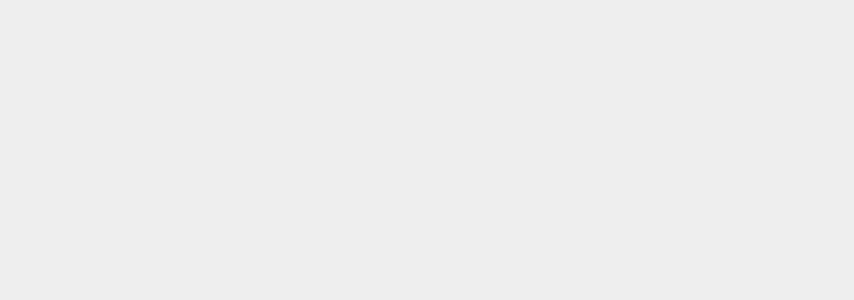
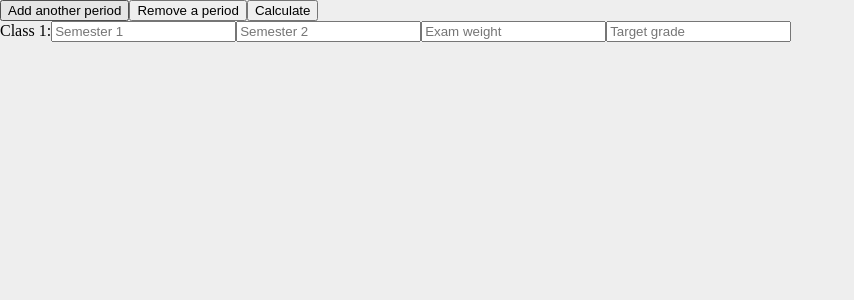
Before and after one commit to zfalstic/grade-calculator-v2, a React (Create React App) app: page /grade-calculator-v2/final in a window 1280 px wide. Shown: the top 300 px of the page, without its empty margins (0-854 px from the left). Built offline with nearby package versions, Linux system fonts and the light colour scheme.

Commit message:
AHHH backend final calculator done

```diff
--- a/src/pages/Average.tsx
+++ b/src/pages/Average.tsx
@@ -1,5 +1,7 @@
 import React from 'react';
 import './Average.css'
+
+import calculateAverage from '../scripts/average';
 
 export default function Average () {
   return (
--- a/src/pages/Final.tsx
+++ b/src/pages/Final.tsx
@@ -1,9 +1,177 @@
-import React from 'react';
+import React, { useState } from 'react';
 import './Final.css'
 
-export default function Final () {
+import calculateFinal from '../scripts/final';
+
+interface IClass {
+  sem1Grade: string;
+  sem2Grade: string;
+  examWeight: string;
+  targetGrade: string;
+}
+
+type IClassKey = keyof IClass;
+
+export interface IClassNum {
+  sem1Grade: number;
+  sem2Grade: number;
+  examWeight: number;
+  targetGrade: number;
+}
+
+export default function Final() {
+  const [inputFields, setInputFields] = useState<IClass[]>([{sem1Grade: '', sem2Grade: '', examWeight: '', targetGrade: ''},]);
+  const [results, setResults] = useState<string[]>(['',]);
+
+  const handleFormChange = (index: number, event: React.ChangeEvent<HTMLInputElement>) => {
+    let inputValue: string = event.target.value;
+
+    if(event.target.name === 'examWeight') {
+      inputValue = inputValue.replace(/[^0123456789%.]/g, '');
+    } else {
+      inputValue = inputValue.replace(/[^0123456789.]/g, '');
+    }
+
+    let data: IClass[] = [...inputFields];
+    const eventName = event.target.name as IClassKey;
+
+    data[index][eventName] = inputValue;
+
+    console.log(data);
+    setInputFields(data);
+  }
+
+  const addField = () => {
+    let newFields: IClass = {sem1Grade: '', sem2Grade: '', examWeight: '', targetGrade: ''};
+    let newResults: string = '';
+
+    setInputFields([...inputFields, newFields]);
+    setResults([...results, newResults])
+  }
+
+  const removeField = () => {
+    let newFields: IClass[] = [...inputFields];
+    let newResults: string[] = [...results];
+
+    newFields.pop();
+    newResults.pop();
+
+    setInputFields(newFields);
+    setResults(newResults);
+  }
+
+  const parseFields = () => {
+    const currInputFields: IClass[] = [...inputFields];
+    let currResults: string[] = [...results];
+    let errors = new Set<number>();
+
+    for(let i = 0; i < currInputFields.length; i++) {
+      let curr = {...currInputFields[i]};
+
+      if(curr.sem1Grade === '' || curr.sem2Grade === '' || curr.examWeight === '' || curr.targetGrade === '') {
+        errors.add(i + 1);
+        continue;
+      }
+
+      let currNum: IClassNum = {
+        sem1Grade: Number.MAX_SAFE_INTEGER,
+        sem2Grade: Number.MAX_SAFE_INTEGER,
+        examWeight: Number.MAX_SAFE_INTEGER,
+        targetGrade: Number.MAX_SAFE_INTEGER
+      };
+
+      if(!isNaN(+curr.sem1Grade)) {
+        currNum.sem1Grade = parseFloat(curr.sem1Grade);
+      } else {
+        errors.add(i + 1);
+        continue;
+      }
+
+      if(!isNaN(+curr.sem2Grade)) {
+        currNum.sem2Grade = parseFloat(curr.sem2Grade);
+      } else {
+        errors.add(i + 1);
+        continue;
+      }
+
+      if(!isNaN(+curr.targetGrade)) {
+        currNum.targetGrade = parseFloat(curr.targetGrade);
+      } else {
+        errors.add(i + 1);
+        continue;
+      }
+
+      if(!isNaN(+curr.examWeight) && curr.examWeight.charAt(0) === '0' && curr.examWeight.charAt(1) === '.') {
+        currNum.examWeight = parseFloat(curr.examWeight);
+      } else if(!isNaN(+curr.examWeight)) {
+        currNum.examWeight = parseFloat(curr.examWeight) / 100;
+      } else if(curr.examWeight.charAt(curr.examWeight.length - 1) === '%' && curr.examWeight.substring(0, curr.examWeight.length - 1)) {
+        currNum.examWeight = parseFloat(curr.examWeight.substring(0, curr.examWeight.length - 1)) / 100;
+      } else {
+        errors.add(i + 1);
+        continue;
+      }
+
+      if(
+        currNum.sem1Grade === Number.MAX_SAFE_INTEGER ||
+        currNum.sem2Grade === Number.MAX_SAFE_INTEGER ||
+        currNum.examWeight === Number.MAX_SAFE_INTEGER ||
+        currNum.targetGrade === Number.MAX_SAFE_INTEGER
+      ) {
+        errors.add(i + 1);
+        continue;
+      }
+
+      const n = calculateFinal(currNum);
+      currResults[i] = (Math.round(n * 100) / 100).toString();
+
+      console.log(currResults[i]);
+    }
+
+    setResults(currResults);
+
+    errors.forEach(i => {
+      alert(`Error processing period ${i}`);
+    });
+  }
+
+  const submit = (event: React.FormEvent) => {
+    const data: IClass[] = [...inputFields];
+    const finalResults: string[] = [...results];
+
+    event.preventDefault();
+
+    setInputFields(data);
+    setResults(finalResults);
+
+    parseFields();
+
+    console.log(inputFields);
+  }
+
   return (
-    <>
-    </>
+    <div className='Grades'>
+      <div className='Buttons'>
+        <button onClick={addField}>Add another period</button>
+        <button onClick={removeField}>Remove a period</button>
+        <button onClick={submit}>Calculate</button>
+      </div>
+      <form onSubmit={submit}>
+        {inputFields.map((input, index) => {
+          return (
+            <div key={index + 1}>
+              <label>
+                Class {index + 1}:
+                <input type='text' name='sem1Grade' placeholder='Semester 1' value={input.sem1Grade} onChange={event => handleFormChange(index, event)} />
+                <input type='text' name='sem2Grade' placeholder='Semester 2' value={input.sem2Grade} onChange={event => handleFormChange(index, event)} />
+                <input type='text' name='examWeight' placeholder='Exam weight' value={input.examWeight} onChange={event => handleFormChange(index, event)} />
+                <input type='text' name='targetGrade' placeholder='Target grade' value={input.targetGrade} onChange={event => handleFormChange(index, event)} />
+                <b className='result'>{results[index]}</b>
+              </label>
+            </div>
+          )
+        })}
+      </form>
+    </div>
   );
 }
--- a/src/pages/Home.css
+++ b/src/pages/Home.css
@@ -1,4 +1,4 @@
-button {
+.ActualNavButton {
   padding: 5px min(15px, 1vw);
   width: 100%;
 
--- a/src/pages/Home.tsx
+++ b/src/pages/Home.tsx
@@ -20,8 +20,8 @@ export default function Home() {
           <p>If you want to calculate what you need to make on your final to hit a target grade</p>
         </div>
         <div className='NavButton'>
-          <Link to='/grade-calculator-v2/average'><button>Class Average Calculator</button></Link>
-          <Link to='/grade-calculator-v2/final'><button>Final Calculator</button></Link>
+          <Link to='/grade-calculator-v2/average'><button className='ActualNavButton'>Class Average Calculator</button></Link>
+          <Link to='/grade-calculator-v2/final'><button className='ActualNavButton'>Final Calculator</button></Link>
         </div>
       </div>
     </div>
--- /dev/null
+++ b/src/scripts/final.ts
@@ -0,0 +1,9 @@
+import { IClassNum } from "../pages/Final";
+
+export default function calculateFinal(input: IClassNum) {
+  const sem1Final = input.sem1Grade * (1 - input.examWeight) / 2;
+  const sem2Final = input.sem2Grade * (1 - input.examWeight) / 2;
+  const result = (input.targetGrade - sem1Final - sem2Final) / input.examWeight;
+
+  return result;
+}
```
Also changed, not shown: src/scripts/average.ts (added, +7 -0 lines).
